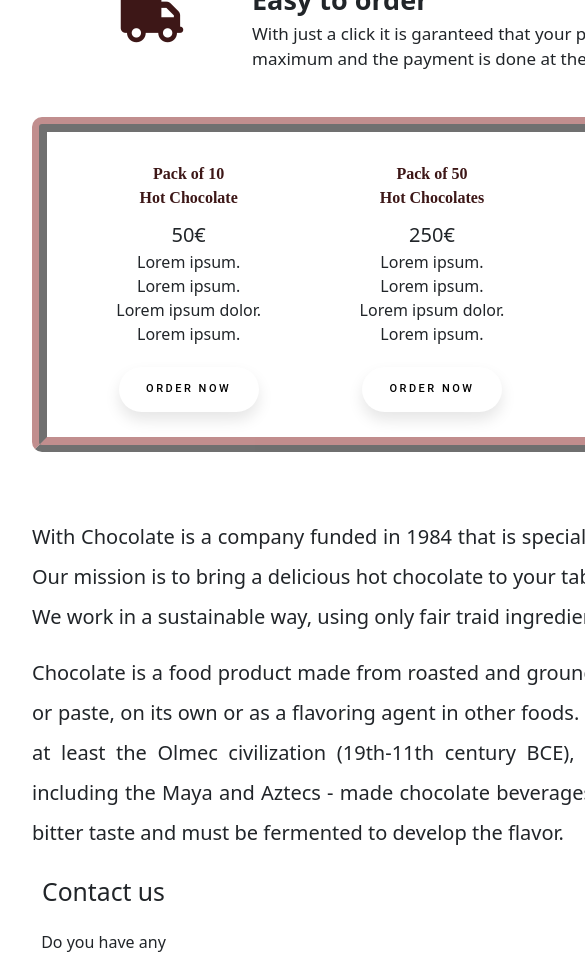
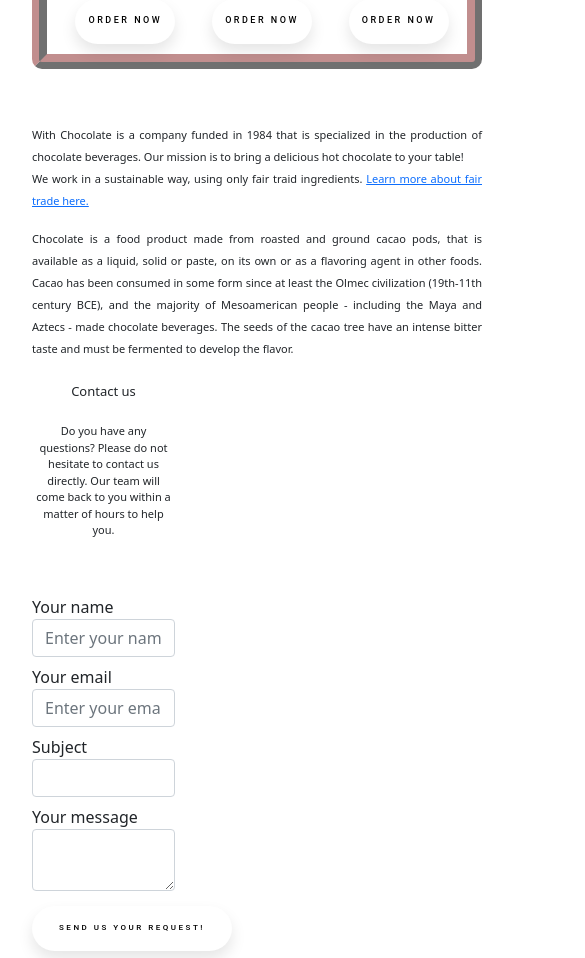
Before and after one commit to inesPontes/Product-landing-page, a plain HTML site: page index.html in a window 390 px wide. Shown: the part 1020-1978 px from the top of the page, 585 px wide, since content can reach past the window. Drawn offline with nearby package versions, Linux system fonts and the light colour scheme.

Commit message:
Add responsive

```diff
--- a/index.html
+++ b/index.html
@@ -132,12 +132,11 @@
             </p></div>
 
         <div id="contact"></div>
-        <!--Section: Contact v.2-->
+
 <section class="mb-4">
 
-    <!--Section heading-->
     <h2 class="h1-responsive font-weight-bold text-center my-4">Contact us</h2>
-    <!--Section description-->
+
     <p class="text-center w-responsive mx-auto mb-5">Do you have any questions? Please do not hesitate to contact us directly. Our team will come back to you within
         a matter of hours to help you.</p>
 
@@ -199,14 +198,11 @@
 
                     </div>
                 </div>
-                <input id="submit" type="submit" value="Get Started" class="btn">
+                <input id="submit" class="btn-contact" type="submit" value="Send us your request!">
 
             </form>
 
-            <div class="text-center text-md-left">
-                <a class="btn btn-primary" onclick="document.getElementById('contact-form').submit();">Send</a>
-            </div>
-            <div class="status"></div>
+
 
         <!--Grid column-->
 
@@ -224,18 +220,15 @@
 <div class="flex-container">
 
         <div>
-               <p><i class="fas fa-map-marker-alt fa-2x contact"></i>
-                    San Francisco, CA 94126, USA</p>
+               <p><i class="fas fa-map-marker-alt "></i>San Francisco, CA 94126, USA</p>
 
              </div>
 <div>
-               <p> <i class="fas fa-phone mt-4 fa-2x contact "></i>
-                    + 01 234 567 89</p>
+               <p> <i class="fas fa-phone  "></i>+ 01 234 567 89</p>
 
 </div>
 <div>
-               <p> <i class="fas fa-envelope mt-4 fa-2x contact"></i>
-                    contact@mdbootstrap.com</p>
+               <p> <i class="fas fa-envelope "></i> contact@mdbootstrap.com</p>
 
 
         </div>
--- a/style.css
+++ b/style.css
@@ -1,7 +1,4 @@
 @import "https://fonts.googleapis.com/css?family=Lato:400,700";
-
-body {
-}
 
 ul {
   list-style-type: none;
@@ -123,17 +120,16 @@ hr {
 .flex-container {
   display: flex;
   flex-direction: row;
+  justify-content: space-between;
   width: 1000px;
-}
-
-.contact {
-  display: flex;
-  flex-direction: column;
-  font-size: 15px;
 }
 
 .info {
   font-size: 18px;
+}
+
+i {
+  padding: 5px;
 }
 
 .btn-order {
@@ -156,11 +152,32 @@ hr {
   outline: none;
 }
 
-.btn-order:hover {
+.btn-order:hover,
+.btn-contact:hover {
   background-color: #2ee59d;
   box-shadow: 0px 15px 20px rgba(46, 229, 157, 0.4);
   color: #fff;
   transform: translateY(-7px);
+}
+
+.btn-contact {
+  color: white;
+  width: 316px;
+  height: 45px;
+  font-family: "Roboto", sans-serif;
+  font-size: 11px;
+  text-transform: uppercase;
+  letter-spacing: 2.5px;
+  font-weight: 500;
+  color: #000;
+  background-color: #fff;
+  border: none;
+  border-radius: 45px;
+  box-shadow: 0px 8px 15px rgba(0, 0, 0, 0.1);
+  transition: all 0.3s ease 0s;
+  cursor: pointer;
+  outline: none;
+  margin: 15px auto;
 }
 
 .icon {
@@ -187,3 +204,65 @@ hr {
 label {
   padding-top: 8px;
 }
+
+@media (max-width: 650px) {
+  .btn-contact {
+    max-width: 200px;
+    font-size: 8px;
+  }
+
+  p {
+    font-size: 11px;
+  }
+
+  h1 {
+    font-size: 15px;
+  }
+
+  h2 {
+    font-size: 13px;
+  }
+
+  li {
+    font-size: 11px;
+  }
+
+  #company,
+  .flex-container {
+    max-width: 450px;
+  }
+
+  video {
+    width: 450px;
+  }
+
+  .icon {
+    font-size: 30px;
+  }
+
+  .main-feature {
+    font-size: 15px;
+  }
+
+  .feature-description {
+    font-size: 11px;
+  }
+  .features {
+    max-width: 450px;
+    margin: 0;
+    padding: 0px;
+  }
+
+  .wrapper-price {
+    padding: 5px;
+    margin: 15px auto;
+    max-width: 450px;
+    grid-template-columns: 100px 100px 100px;
+    font-size: 11px;
+  }
+
+  .btn-order {
+    max-width: 100px;
+    font-size: 9px;
+  }
+}
```
